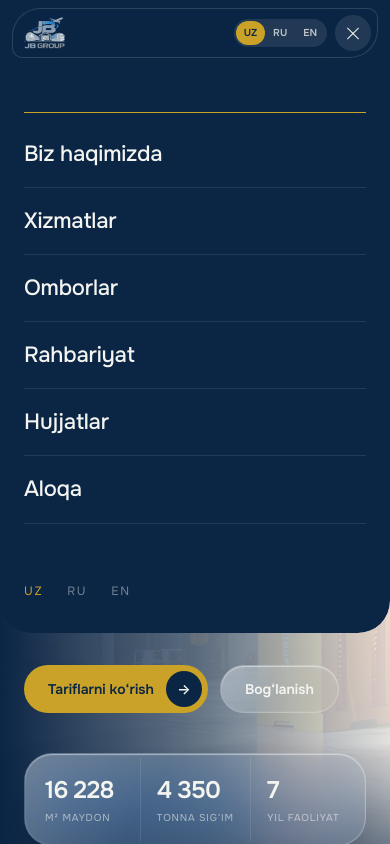
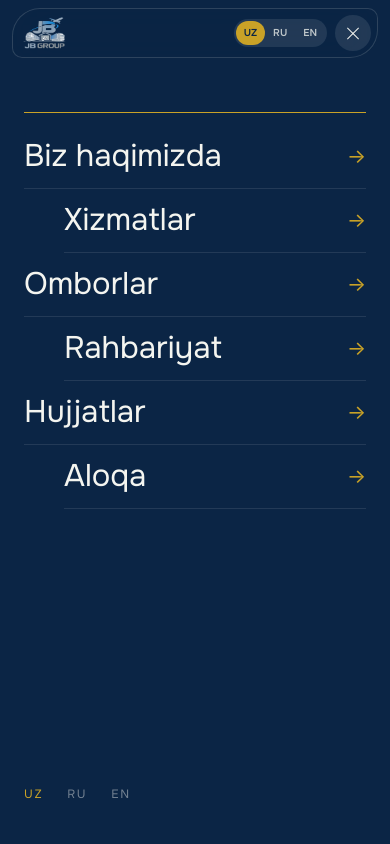
Before and after one commit to jmirkhadjayev/jbgroup-webside, a Next.js app in the folder site/: page / in a window 390 px wide. Both pictures are taken after a click on the button 353 px from the left and 33 px from the top of the page. Shown: the top 844 px of the page. Built offline with nearby package versions, Linux system fonts and the light colour scheme.

Commit message:
Mobil menyu: to'liq ekran qaytarildi; bo'limlar serif, satr ichidan ko'tarilib chiqadi, juda ixcham emas
Co-Authored-By: Claude Haiku 5.5 <noreply@anthropic.com>

```diff
--- a/site/src/components/variant/ui/Header.tsx
+++ b/site/src/components/variant/ui/Header.tsx
@@ -233,41 +233,47 @@ export function Header({ lang, onLang, t }: { lang: Lang; onLang: (l: Lang) => v
         </div>
       </aside>
 
-      {/* Mobil menyu: doira shaklida ochiladi (clip-path), bo‘limlar chapdan siljib chiqadi */}
+      {/* Mobil menyu: to‘liq ekran, doira shaklida ochiladi; bo‘limlar satr ichidan ko‘tarilib chiqadi */}
       <div
         aria-hidden={!open}
-        className="fixed inset-x-0 top-0 z-40 flex h-[75svh] flex-col overflow-hidden rounded-b-[2rem] bg-navy px-6 pb-8 pt-28 text-paper shadow-2xl lg:hidden"
+        className="fixed inset-0 z-40 flex flex-col overflow-hidden bg-navy px-6 pb-10 pt-28 text-paper lg:hidden"
         style={{
-          clipPath: open ? 'inset(0 0 0 0 round 0 0 2rem 2rem)' : 'inset(0 0 100% 0 round 0 0 2rem 2rem)',
+          clipPath: open ? 'circle(150% at calc(100% - 2.5rem) 2.5rem)' : 'circle(0% at calc(100% - 2.5rem) 2.5rem)',
           visibility: open ? 'visible' : 'hidden',
-          transition: `clip-path 700ms cubic-bezier(.7,0,.2,1), visibility 0s linear ${open ? 0 : 700}ms`,
+          transition: `clip-path 800ms cubic-bezier(.7,0,.2,1), visibility 0s linear ${open ? 0 : 800}ms`,
         }}
       >
         <span
           aria-hidden="true"
-          className={`mb-2 block h-px w-full origin-left bg-gold transition-transform duration-700 ease-out ${
+          className={`mb-3 block h-px w-full origin-left bg-gold transition-transform duration-900 ease-out ${
             open ? 'scale-x-100' : 'scale-x-0'
           }`}
-          style={{ transitionDelay: open ? '180ms' : '0ms' }}
+          style={{ transitionDelay: open ? '200ms' : '0ms', transitionDuration: '900ms' }}
         />
         <ul>
           {NAV_IDS.map((id, i) => (
-            <li
-              key={id}
-              className={`transition-all duration-700 ease-out ${
-                open ? 'translate-x-0 opacity-100 blur-0' : '-translate-x-6 opacity-0 blur-sm'
-              }`}
-              style={{ transitionDelay: open ? `${260 + i * 70}ms` : '0ms' }}
-            >
+            <li key={id} className={`overflow-hidden ${i % 2 === 1 ? 'pl-10' : ''}`}>
               <a
                 href={id === 'about' ? '#top' : `#${id}`}
                 onClick={() => setOpen(false)}
-                className="group flex items-center justify-between border-b border-paper/10 py-4 font-sans text-[22px] font-medium tracking-[-0.01em] no-underline transition-colors duration-300 hover:text-gold"
+                className="group flex items-center justify-between gap-4 border-b border-paper/10 py-3 no-underline"
               >
-                {t.nav[id]}
+                <span className="block overflow-hidden">
+                  <span
+                    className={`block font-serif text-[clamp(1.9rem,8vw,2.6rem)] leading-tight transition-[transform,color] duration-700 ease-[cubic-bezier(.2,.8,.2,1)] group-hover:italic group-hover:text-gold ${
+                      open ? 'translate-y-0' : 'translate-y-full'
+                    }`}
+                    style={{ transitionDelay: open ? `${280 + i * 80}ms` : '0ms' }}
+                  >
+                    {t.nav[id]}
+                  </span>
+                </span>
                 <span
                   aria-hidden="true"
-                  className="text-gold opacity-0 transition-all duration-300 group-hover:translate-x-1 group-hover:opacity-100"
+                  className={`text-xl text-gold transition-all duration-500 group-hover:translate-x-1 ${
+                    open ? 'opacity-100' : 'opacity-0'
+                  }`}
+                  style={{ transitionDelay: open ? `${420 + i * 80}ms` : '0ms' }}
                 >
                   →
                 </span>
```
